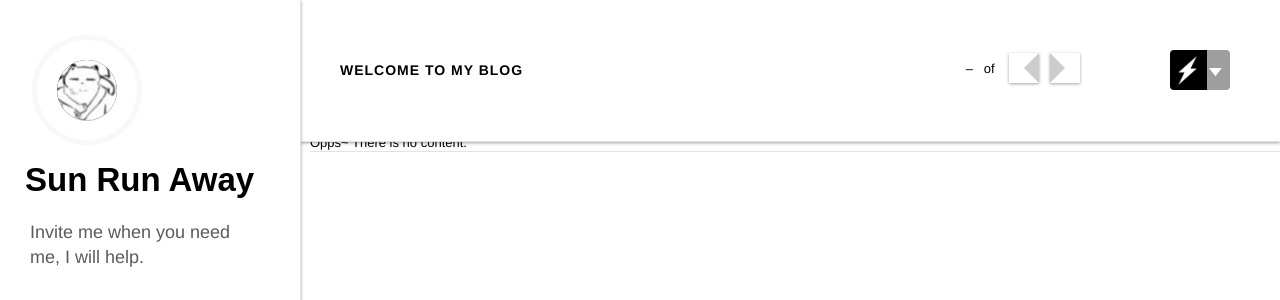
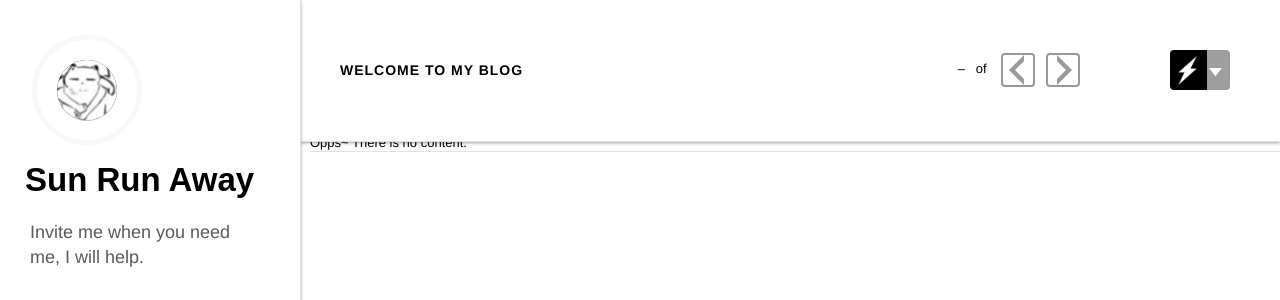
Before and after one commit to SunRunAway/sun-run-away, a Django app: template DjangoBlog/templates/base.html in a window 1280 px wide. Shown: the top 300 px of the page. Run offline with Django 3.2, Linux system fonts and the light colour scheme; the template is opened without the code that fills it, so the values that code supplies are empty; parts of the project's set-up code (start-up, migrations or seed data) failed here and were passed over; grey boxes are pictures that could not be loaded.

Commit message:
new arrow

```diff
--- a/DjangoBlog/templates/base.html
+++ b/DjangoBlog/templates/base.html
@@ -77,12 +77,24 @@
                     </div>
 
                     {% if pagePrevious %}
+
+
                         <div id="left" class="arrowButtonEn" onclick="location.href='{{ pagePrevious }}';">
-                            {# <a href="#" background-size: 100%; ></a> #}
+                            <div class="pre-wrap" id="enable">
+                                    <div class="pre" id="left">
+                                         <div class="pre1" id="enable"></div>
+                                         <div class="pre2"></div>
+                                    </div>
+                            </div>
                         </div>
                     {% else %}
                         <div id="left" class="arrowButtonDis">
-                            {# <a href="#" background-size: 100%; ></a> #}
+                            <div class="pre-wrap" id="disable">
+                                    <div class="pre" id="left">
+                                         <div class="pre1" id="disable"></div>
+                                         <div class="pre2"></div>
+                                    </div>
+                            </div>
                         </div>
                     {% endif %}
                     <div class="arrowButton">
@@ -90,11 +102,21 @@
                     </div>
                     {% if pageNext %}
                         <div id="right" class="arrowButtonEn" onclick="location.href='{{ pageNext }}';">
-                            {# <a href="#" background-size: 100%; ></a> #}
+                            <div class="pre-wrap" id="enable">
+                                    <div class="pre" id="right">
+                                         <div class="pre1" id="enable"></div>
+                                         <div class="pre2"></div>
+                                    </div>
+                            </div>
                         </div>
                     {% else %}
                         <div id="right" class="arrowButtonDis">
-                            {# <a href="#" background-size: 100%; ></a> #}
+                            <div class="pre-wrap" id="disable">
+                                    <div class="pre" id="right">
+                                         <div class="pre1" id="disable"></div>
+                                         <div class="pre2"></div>
+                                    </div>
+                            </div>
                         </div>
                     {% endif %}
                 </div>
--- a/DjangoBlog/templates/css/blog-build.css
+++ b/DjangoBlog/templates/css/blog-build.css
@@ -1214,57 +1214,94 @@
 	float: left;
 }
 div#left.arrowButtonEn {
- 	height:0;
-	width:0;
- 	border-width:15px;
- 	border-style:solid;
- 	border-color:#fff #000 #fff #fff;
- 	overflow:hidden;
-
  	cursor:pointer;
  	float: left;
- 	box-shadow: 0 1px #FFFFFF inset, 0 1px 3px rgba(34, 25, 25, 0.4);
 }
 
 div#left.arrowButtonDis {
- 	height:0;
-	width:0;
- 	border-width:15px;
- 	border-style:solid;
- 	border-color:#fff #ccc #fff #fff;
- 	overflow:hidden;
-
  	float: left;
- 	box-shadow: 0 1px #FFFFFF inset, 0 1px 3px rgba(34, 25, 25, 0.4);
 }
 
 div#right.arrowButtonEn {
- 	height:0;
-	width:0;
- 	border-width:15px;
- 	border-style:solid;
- 	border-color:#fff #fff #fff #000;
- 	overflow:hidden;
-
  	cursor:pointer;
  	float: left;
- 	box-shadow: 0 1px #FFFFFF inset, 0 1px 3px rgba(34, 25, 25, 0.4);
 }
 
 div#right.arrowButtonDis {
- 	height:0;
-	width:0;
- 	border-width:15px;
- 	border-style:solid;
- 	border-color:#fff #fff #fff #ccc;
- 	overflow:hidden;
-
  	float: left;
- 	box-shadow: 0 1px #FFFFFF inset, 0 1px 3px rgba(34, 25, 25, 0.4);
 }
 
 div.arrowButton {
  	float: left;
+}
+
+.pre-wrap {
+    width: 30px;
+    height: 30px;
+    border: 2px solid #999999;
+    border-radius: 4px;
+    position: left;
+}
+.pre-wrap#enable:hover {
+	box-shadow: 0 1px #999999 inset, 0 1px 3px #221919;
+}
+#left .pre {
+    height: 28px;
+    position: relative;
+    right: 9px;
+    width: 28px;
+}
+#left .pre1#disable{
+    border-width: 15px;
+    border-color: transparent #999999 transparent transparent;
+    /*****设置border-style:dashed;使ie6支持border透明*****/
+    border-style: dashed solid dashed dashed;
+}
+#left .pre1#enable{
+    border-width: 15px;
+    border-color: transparent #000000 transparent transparent;
+    border-style: dashed solid dashed dashed;
+}
+#left .pre2 {
+    border-width: 15px;
+    border-color: transparent #FFF transparent transparent;
+    position: relative;
+    top: -30px;
+    left: 6px;
+    border-style: dashed solid dashed dashed;
+}
+#right .pre {
+    height: 28px;
+    position: relative;
+    left: 9px;
+    width: 28px;
+}
+#right .pre1#disable{
+    border-width: 15px;
+    border-color: transparent transparent transparent #999999;
+    border-style: dashed dashed dashed solid;
+}
+#right .pre1#enable{
+    border-width: 15px;
+    border-color: transparent transparent transparent #000000;
+    border-style: dashed dashed dashed solid;
+}
+#right .pre2 {
+    border-width: 15px;
+    border-color: transparent transparent transparent #FFF;
+    position: relative;
+    top: -30px;
+    right: 6px;
+    border-style: dashed dashed dashed solid;
+}
+.pre1, .pre2 {
+    width: 0;
+    height: 0;
+    /*****去掉ie6下默认高度，设置以下属性*****/
+    line-height: 0;
+    font-size: 0;
+	overflow: hidden;
+
 }
 
 #dsq-content .dsq-post-tools li.dsq-post-as {
```
